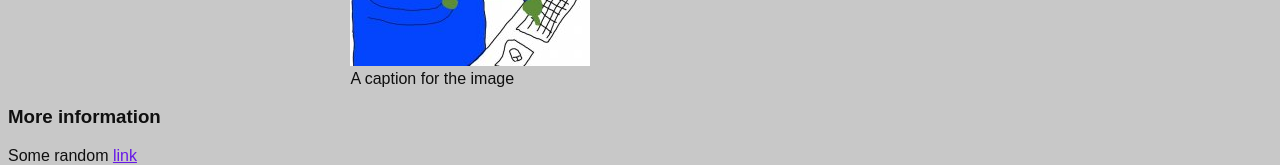
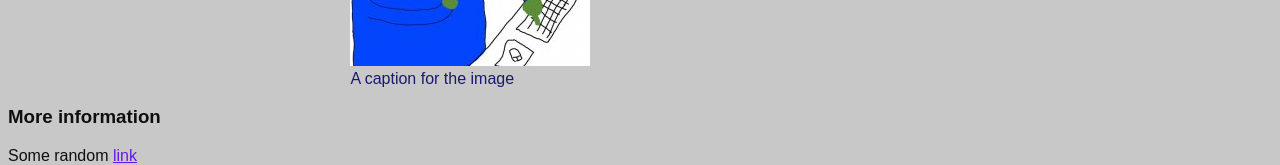
Before and after one commit to MikkoVasankari/mikko_vasankariwww21, a plain HTML site: page index.html in a window 1280 px wide. Shown: the part 262-427 px from the top of the page. Drawn offline with Linux system fonts and the light colour scheme.

Commit message:
Update style.css

```diff
--- a/css/style.css
+++ b/css/style.css
@@ -24,3 +24,8 @@ figcaption {
     display: table-caption;
     caption-side: bottom;
   }
+
+figcaption{
+    font-family: Arial, Helvetica, sans-serif;
+    color: midnightblue;
+}
```
